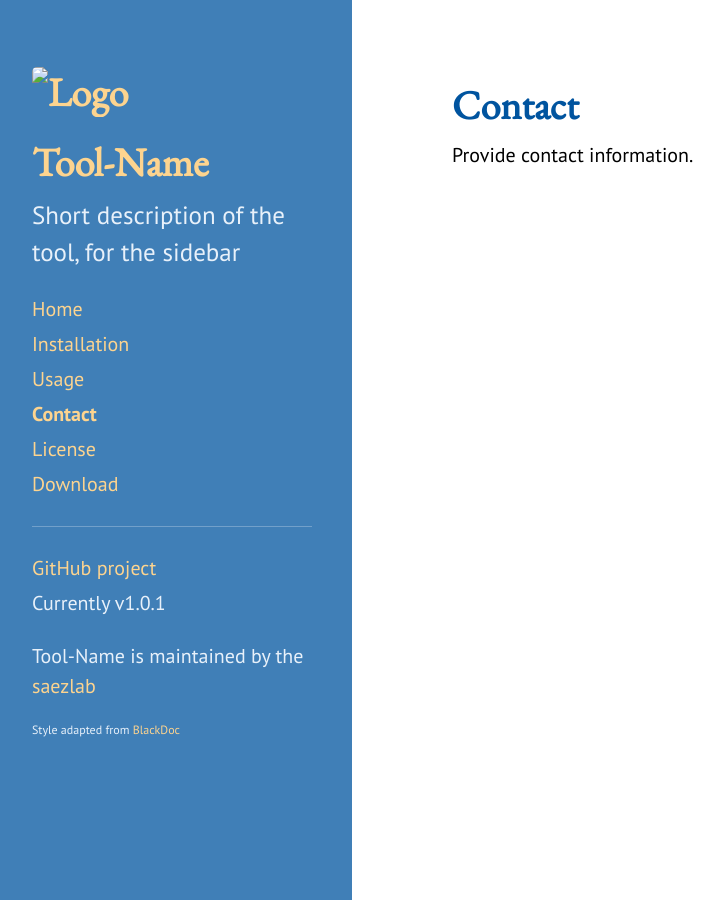
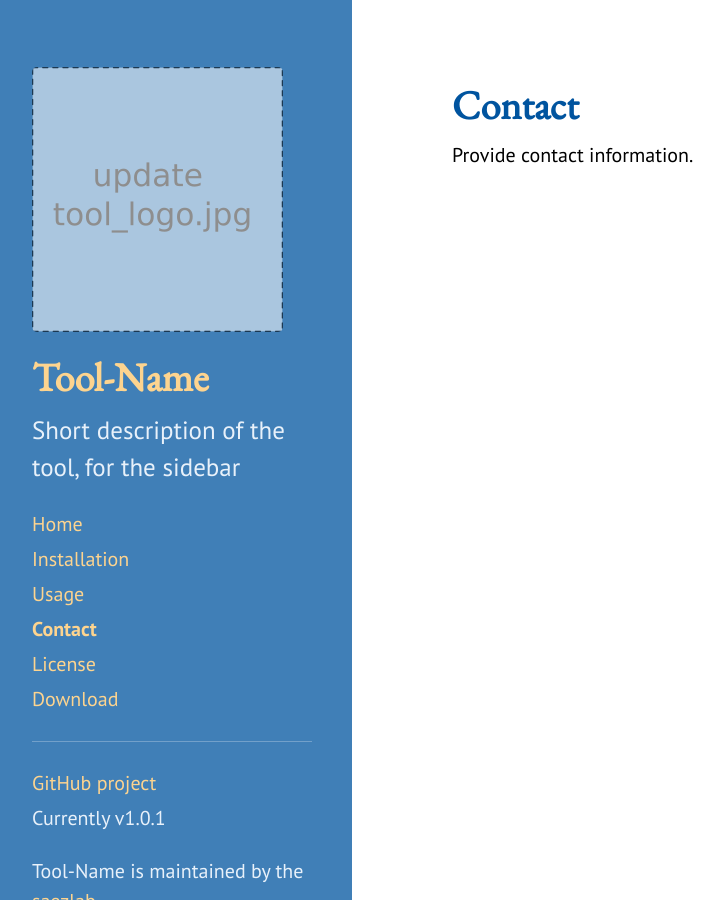
Before and after one commit to saezlab/dorothea, a Jekyll site: the page built from 3_contact.md, in a window 1280 px wide. Shown: the whole page, without its empty margins (8-731 px from the left). Built offline with Jekyll 4.4.1, drawn with Linux system fonts in a browser that asks for light colours.

Commit message:
Update _config.yml

```diff
--- a/_config.yml
+++ b/_config.yml
@@ -17,7 +17,7 @@ tagline:          Tagline for website
 description:      "Short description of the tool, for the sidebar"
 #url:              https://github.com/saezlab/projectDocumentationTemplate
 baseurl:          /projectDocumentationTemplate/
-toollogo:         tool_logo.png
+toollogo:         /projectDocumentationTemplate/tool_logo.png
 
 author:
   name:           'Author Name'
```
